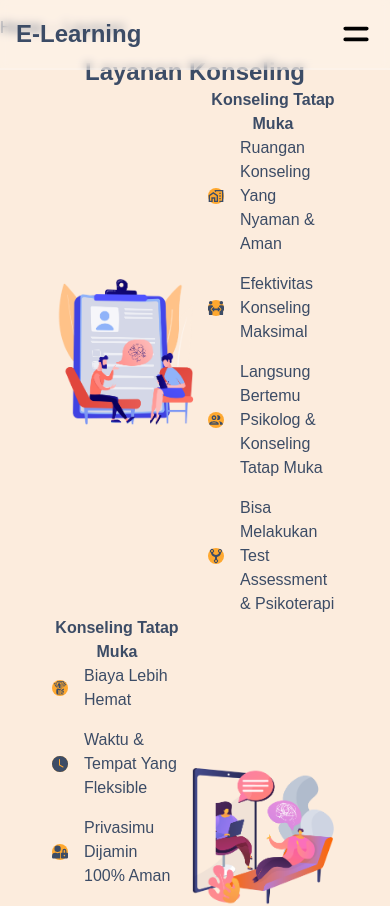
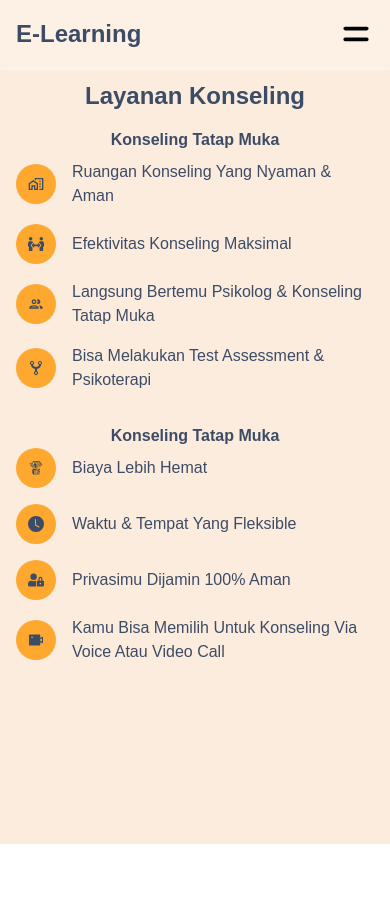
Before and after one commit to adyto/konseling, a React (Create React App) app: page /layanan in a window 390 px wide. Shown: the top 906 px of the page. After the commit the page ends 844 px from the top, so only its background shows below. Built offline with nearby package versions, Linux system fonts and the light colour scheme.

Commit message:
responsive mobile

```diff
--- a/src/container/Beranda/AccordionCard.jsx
+++ b/src/container/Beranda/AccordionCard.jsx
@@ -18,20 +18,20 @@ const AccordionCard = () => {
       desc: 'Sesi konseling akan dilakukan sesuai dengan kesepakatan jadwal bersama dengan Konselor dan dapat memilih waktu terbaik untuk konseling sehingga Anda dan Konselor sudah benar-benar siap saat melakukan konseling.',
     },
     {
-      title: 'Masalah apa saja yang bisa saya ceritakan/konsultasikan?',
+      title: 'Masalah apa saja yang bisa saya ceritakan/konsultasi?',
       desc: 'Semua perasaan dan masalah yang sedang kamu hadapi itu valid. Oleh karena itu, jangan ragu untuk menceritakan apa pun yang kamu rasakan serta dengan berbagai topik keahlian dan pengalaman. Kamu bisa cari dan pilih sesuai kebutuhan.',
     },
   ];
   return (
-    <div className="max-w-3xl py-10 mx-auto container">
-      <h1 className="text-center text-color-palette-5 font-bold lg:text-3xl lg:mb-6">
+    <div className="max-w-3xl py-10 px-5 mx-auto container">
+      <h1 className="text-center text-color-palette-5 font-bold text-base lg:text-3xl lg:mb-6">
         Frequently Asked Question
       </h1>
       <Accordion allowToggle className="divide-y">
         {dataFooter.map((item) => (
           <AccordionItem key={item.title}>
-            <AccordionButton className="py-4 px-2 w-full flex flex-row justify-between items-center text-color-palette-5 text-xl">
-              <p>{item.title}</p>
+            <AccordionButton className="py-4 px-2 w-full flex flex-row justify-between items-center text-color-palette-5 lg:text-xl">
+              <p className="w-full text-start">{item.title}</p>
               <AccordionIcon />
             </AccordionButton>
             <AccordionPanel className="text-color-palette-5 px-2 py-2">
--- a/src/container/Konselor/CardDays.jsx
+++ b/src/container/Konselor/CardDays.jsx
@@ -2,7 +2,7 @@ import React from 'react';
 
 const CardDays = ({ handleJadwalFilter, todayJadwal }) => {
   return (
-    <div className="flex flex-row justify-center space-x-4">
+    <div className="flex flex-wrap  lg:flex-row justify-center gap-4">
       {['monday', 'tuesday', 'wednesday', 'thursday', 'friday'].map(
         (item, index) => (
           <div
--- a/src/container/Konselor/index.jsx
+++ b/src/container/Konselor/index.jsx
@@ -30,9 +30,12 @@ const Konselor = () => {
   }, [todayJadwal]);
 
   return (
-    <div className="font-Poppins bg-color-palette-1">
+    <div className="bg-color-palette-1 pt-20 lg:pt-0">
       <Navbar />
-      <Breadcrumb separator="-" className="container mx-auto py-4">
+      <Breadcrumb
+        separator="-"
+        className="container mx-auto py-4 hidden lg:block"
+      >
         <BreadcrumbItem className="text-color-palette-5">
           <Link to="/">Home</Link>
         </BreadcrumbItem>
@@ -105,7 +108,6 @@ const Konselor = () => {
           </h1>
         )}
       </div>
-
       <Footer />
     </div>
   );
--- /dev/null
+++ b/src/container/KonselorDetail/Profile.jsx
@@ -0,0 +1,53 @@
+import React from 'react';
+import { urlFor } from '../../client';
+
+const Profile = ({ dosenId }) => {
+  return (
+    <div className="flex flex-col justify-center container mx-auto items-center space-y-6 pb-10 lg:py-10 lg:flex-row lg:justify-evenly">
+      {dosenId.imgUrl && (
+        <img
+          alt="avatarLogo"
+          src={urlFor(dosenId?.imgUrl).url()}
+          className="w-auto h-80 rounded-xl"
+        />
+      )}
+      <div className="max-w-xs w-full border-none shadow-xl p-4 rounded-xl flex flex-col items-center text-color-palette-5 bg-color-palette-2">
+        <div className="flex flex-col items-center font-bold lg:mb-4">
+          <h1>{dosenId.nama}</h1>
+          <h2>{dosenId.nid}</h2>
+        </div>
+        <h1 className="font-bold text-color-palette-4 lg:mb-2">
+          Jadwal Konselor
+        </h1>
+        <div className="grid grid-cols-2 gap-2 justify-center lg:w-64">
+          {dosenId.schedules &&
+            dosenId.schedules.map((item) => (
+              <div
+                key={item.jadwalabsen}
+                className="flex flex-col items-center"
+              >
+                <h1 className="capitalize font-bold">
+                  {item.jadwalabsen === 'monday'
+                    ? 'senin'
+                    : item.jadwalabsen === 'tuesday'
+                    ? 'selasa'
+                    : item.jadwalabsen === 'wednesday'
+                    ? 'rabu'
+                    : item.jadwalabsen === 'thursday'
+                    ? 'kamis'
+                    : item.jadwalabsen === 'friday'
+                    ? 'jumat'
+                    : item.jadwalabsen}
+                </h1>
+                {item.clock.map((res) => (
+                  <h2 key={res}>{res}</h2>
+                ))}
+              </div>
+            ))}
+        </div>
+      </div>
+    </div>
+  );
+};
+
+export default Profile;
--- a/src/container/KonselorDetail/index.jsx
+++ b/src/container/KonselorDetail/index.jsx
@@ -5,6 +5,7 @@ import { Link, useParams } from 'react-router-dom';
 import { Navbar } from '../../components';
 import CardMessage from './CardMessage';
 import { Breadcrumb, BreadcrumbItem } from '@chakra-ui/react';
+import Profile from './Profile';
 
 const KonselorDetail = ({ simplified }) => {
   const current = new Date();
@@ -101,9 +102,12 @@ const KonselorDetail = ({ simplified }) => {
           </div>
         </div>
       ) : (
-        <div className="font-Poppins bg-color-palette-1 h-full w-full">
+        <div className="bg-color-palette-1 pt-20 lg:pt-0">
           <Navbar />
-          <Breadcrumb separator="-" className="container mx-auto py-4">
+          <Breadcrumb
+            separator="-"
+            className="container mx-auto py-4 hidden lg:block"
+          >
             <BreadcrumbItem className="text-color-palette-5">
               <Link to="/">Home</Link>
             </BreadcrumbItem>
@@ -115,52 +119,7 @@ const KonselorDetail = ({ simplified }) => {
               <Link to={`/konselor/${slug}`}>{dosenId.nid}</Link>
             </BreadcrumbItem>
           </Breadcrumb>
-          <div className="flex flex-col container mx-auto py-10">
-            <div className="flex flex-row justify-evenly items-center">
-              {dosenId.imgUrl && (
-                <img
-                  alt="avatarLogo"
-                  src={urlFor(dosenId?.imgUrl).url()}
-                  className="w-auto h-80 rounded-xl"
-                />
-              )}
-              <div className="max-w-xs w-full border-none shadow-xl p-4 rounded-xl flex flex-col items-center text-color-palette-5 bg-color-palette-2">
-                <div className="flex flex-col items-center font-bold lg:mb-4">
-                  <h1>{dosenId.nama}</h1>
-                  <h2>{dosenId.nid}</h2>
-                </div>
-                <h1 className="font-bold text-color-palette-4 lg:mb-2">
-                  Jadwal Konselor
-                </h1>
-                <div className="grid grid-cols-2 gap-2 justify-center lg:w-64">
-                  {dosenId.schedules &&
-                    dosenId.schedules.map((item) => (
-                      <div
-                        key={item.jadwalabsen}
-                        className="flex flex-col items-center"
-                      >
-                        <h1 className="capitalize font-bold">
-                          {item.jadwalabsen === 'monday'
-                            ? 'senin'
-                            : item.jadwalabsen === 'tuesday'
-                            ? 'selasa'
-                            : item.jadwalabsen === 'wednesday'
-                            ? 'rabu'
-                            : item.jadwalabsen === 'thursday'
-                            ? 'kamis'
-                            : item.jadwalabsen === 'friday'
-                            ? 'jumat'
-                            : item.jadwalabsen}
-                        </h1>
-                        {item.clock.map((res) => (
-                          <h2 key={res}>{res}</h2>
-                        ))}
-                      </div>
-                    ))}
-                </div>
-              </div>
-            </div>
-          </div>
+          <Profile dosenId={dosenId} />
           <CardMessage dosenId={dosenId} />
         </div>
       )}
--- a/src/container/Layanan/FeatureOffline.jsx
+++ b/src/container/Layanan/FeatureOffline.jsx
@@ -23,16 +23,16 @@ const FeatureOffline = () => {
     },
   ];
   return (
-    <div className="flex flex-row justify-center container mx-auto items-center lg:py-10">
-      <img src="/layanan-1.png" className="w-2/5" />
-      <div className="flex flex-col w-1/3">
-        <h1 className="text-color-palette-5 font-bold text-center lg:text-2xl lg:mb-4">
+    <div className="flex flex-row justify-center container mx-auto items-center p-4 max-w-lg lg:max-w-none lg:py-10">
+      <img src="/layanan-1.png" className="w-2/5 hidden lg:block" />
+      <div className="flex flex-col lg:w-1/3">
+        <h1 className="text-color-palette-5 font-bold text-center pb-2 lg:pb-0 lg:text-2xl lg:mb-4">
           Konseling Tatap Muka
         </h1>
         <div className="flex flex-col gap-4">
           {dataOffline.map((item) => (
             <div className="flex flex-row items-center gap-4">
-              <span className="border-none bg-color-palette-3 text-color-palette-5 rounded-3xl lg:p-5">
+              <span className="border-none bg-color-palette-3 text-color-palette-5 p-3 rounded-3xl lg:p-5">
                 {item.icon}
               </span>
               <span className=" text-color-palette-5 capitalize lg:text-lg">
--- a/src/container/Layanan/FeatureOnline.jsx
+++ b/src/container/Layanan/FeatureOnline.jsx
@@ -24,15 +24,15 @@ const FeatureOnline = () => {
     },
   ];
   return (
-    <div className="flex flex-row justify-center container mx-auto items-center lg:py-10">
-      <div className="flex flex-col w-1/3">
+    <div className="flex flex-row justify-center container mx-auto items-center p-4 max-w-lg lg:max-w-none lg:py-10">
+      <div className="flex flex-col lg:w-1/3">
         <h1 className="text-color-palette-5 font-bold text-center lg:text-2xl lg:mb-4">
           Konseling Tatap Muka
         </h1>
         <div className="flex flex-col gap-4">
           {dataOnline.map((item) => (
             <div className="flex flex-row items-center gap-4">
-              <span className="border-none bg-color-palette-3 text-color-palette-5 rounded-3xl lg:p-5">
+              <span className="border-none bg-color-palette-3 text-color-palette-5 p-3 rounded-3xl lg:p-5">
                 {item.icon}
               </span>
               <span className=" text-color-palette-5 capitalize lg:text-lg">
@@ -42,7 +42,7 @@ const FeatureOnline = () => {
           ))}
         </div>
       </div>
-      <img src="/layanan-2.png" className="w-2/5" />
+      <img src="/layanan-2.png" className="w-2/5 hidden lg:block" />
     </div>
   );
 };
--- a/src/container/Layanan/index.jsx
+++ b/src/container/Layanan/index.jsx
@@ -7,9 +7,12 @@ import FeatureOnline from './FeatureOnline';
 
 const Layanan = () => {
   return (
-    <div className="font-Poppins bg-color-palette-1">
+    <div className="pt-20 w-full h-screen lg:h-full bg-color-palette-1 lg:pt-0">
       <Navbar />
-      <Breadcrumb separator="-" className="container mx-auto py-4">
+      <Breadcrumb
+        separator="-"
+        className="container mx-auto py-4 hidden lg:block"
+      >
         <BreadcrumbItem className="text-color-palette-5">
           <Link to="/">Home</Link>
         </BreadcrumbItem>
```
